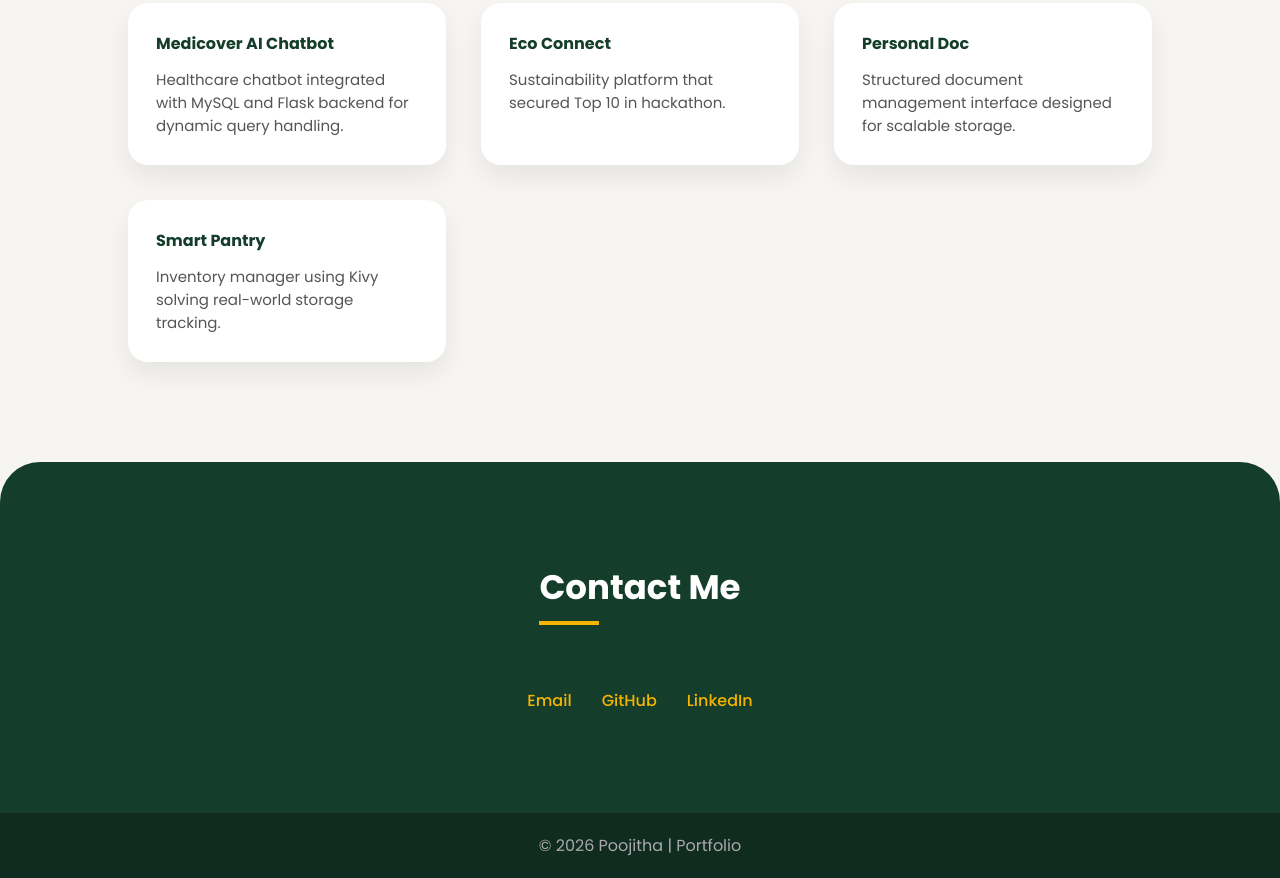
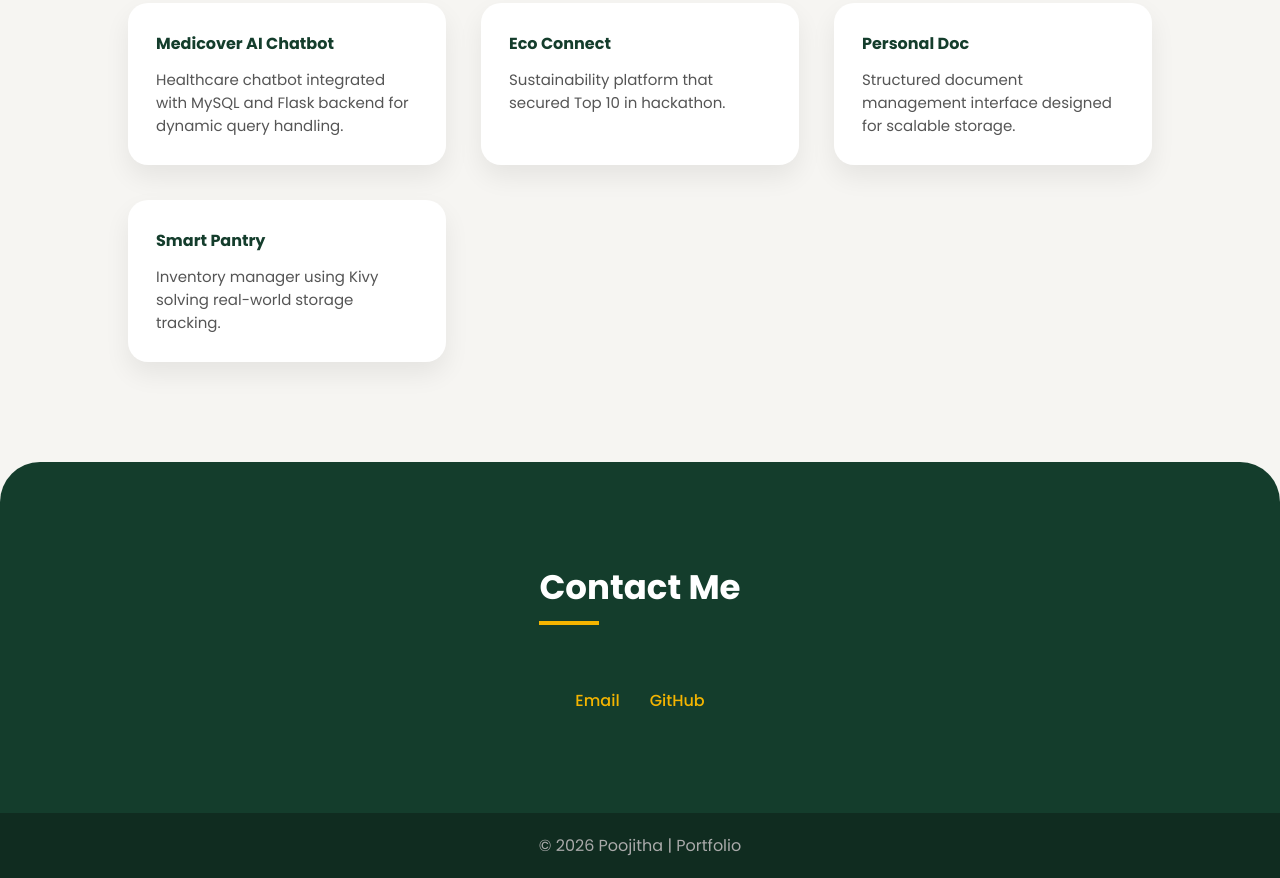
Before and after one commit to poojithasudalagunta-source/portfolio, a plain HTML site: page index.html in a window 1280 px wide. Shown: the part 1884-2762 px from the top of the page. Drawn offline with Linux system fonts and the light colour scheme.

Commit message:
Fix HTML encoding issues in index.html

```diff
--- a/index.html
+++ b/index.html
@@ -150,7 +150,7 @@ nav{flex-direction:column;gap:12px}
 <div class="contact-links">
 <a href="mailto:poojithasudalagunta@gmail.com">Email</a>
 <a href="https://github.com/poojithasudalagunta-source">GitHub</a>
-<a href="www.linkedin.com/in/poojithasudalagunta">LinkedIn</a>
+
 </div>
 </section>
 
```
